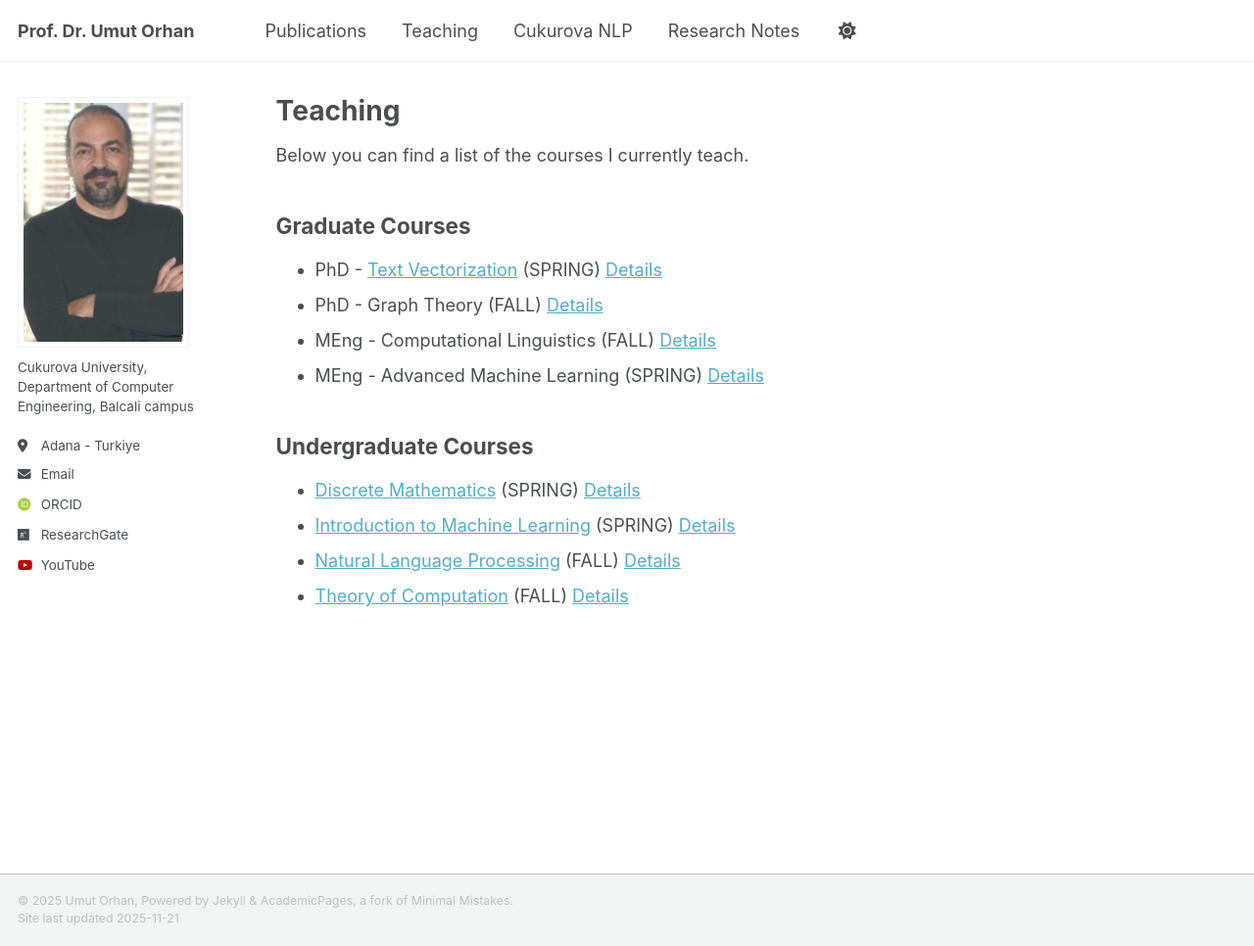
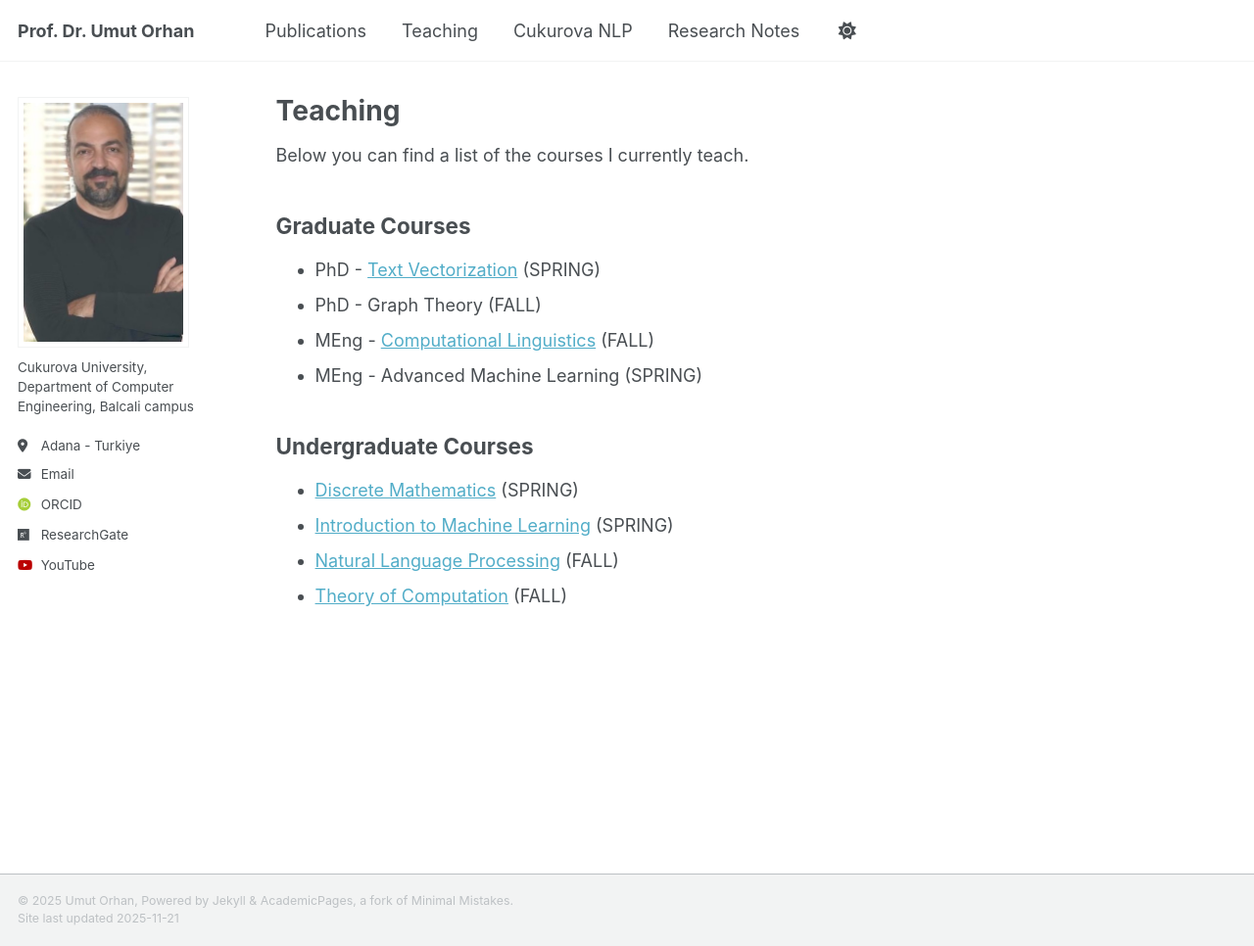
Before and after one commit to uorhan/uorhan.github.io, a Jekyll site: the page built from _pages/teaching.md, in a window 1280 px wide and 966 px high. Shown: the whole window at 98% size. Built offline with Jekyll 4.4.1, drawn with Linux system fonts in a browser that asks for light colours; some web fonts are replaced.

Commit message:
Revise course listings and update links
Updated course links and added missing course details.

```diff
--- a/_pages/teaching.md
+++ b/_pages/teaching.md
@@ -8,13 +8,13 @@
 Below you can find a list of the courses I currently teach.
 
 ## Graduate Courses
-* PhD - [Text Vectorization](/teaching/T2V) (SPRING) [Details](https://ebs.cu.edu.tr/En/Course/Information/663694)
-* PhD - Graph Theory (FALL) [Details](https://ebs.cu.edu.tr/En/Course/Information/663709)
-* MEng - Computational Linguistics (FALL) [Details](https://ebs.cu.edu.tr/En/Course/Information/663761)
-* MEng - Advanced Machine Learning (SPRING) [Details](https://ebs.cu.edu.tr/En/Course/Information/663775)
+* PhD - [Text Vectorization](/teaching/T2V) (SPRING)
+* PhD - Graph Theory (FALL)
+* MEng - [Computational Linguistics](/teaching/CoL) (FALL)
+* MEng - Advanced Machine Learning (SPRING)
 
 ## Undergraduate Courses
-* [Discrete Mathematics](/teaching/DiM) (SPRING) [Details](https://ebs.cu.edu.tr/En/Course/Information/663624)
-* [Introduction to Machine Learning](/teaching/IML) (SPRING) [Details](https://ebs.cu.edu.tr/En/Course/Information/663673)
-* [Natural Language Processing](/teaching/NLP) (FALL) [Details](https://ebs.cu.edu.tr/En/Course/Information/663655)
-* [Theory of Computation](/teaching/ToC) (FALL) [Details](https://ebs.cu.edu.tr/En/Course/Information/663587)
+* [Discrete Mathematics](/teaching/DiM) (SPRING)
+* [Introduction to Machine Learning](/teaching/IML) (SPRING)
+* [Natural Language Processing](/teaching/NLP) (FALL)
+* [Theory of Computation](/teaching/ToC) (FALL)
```
